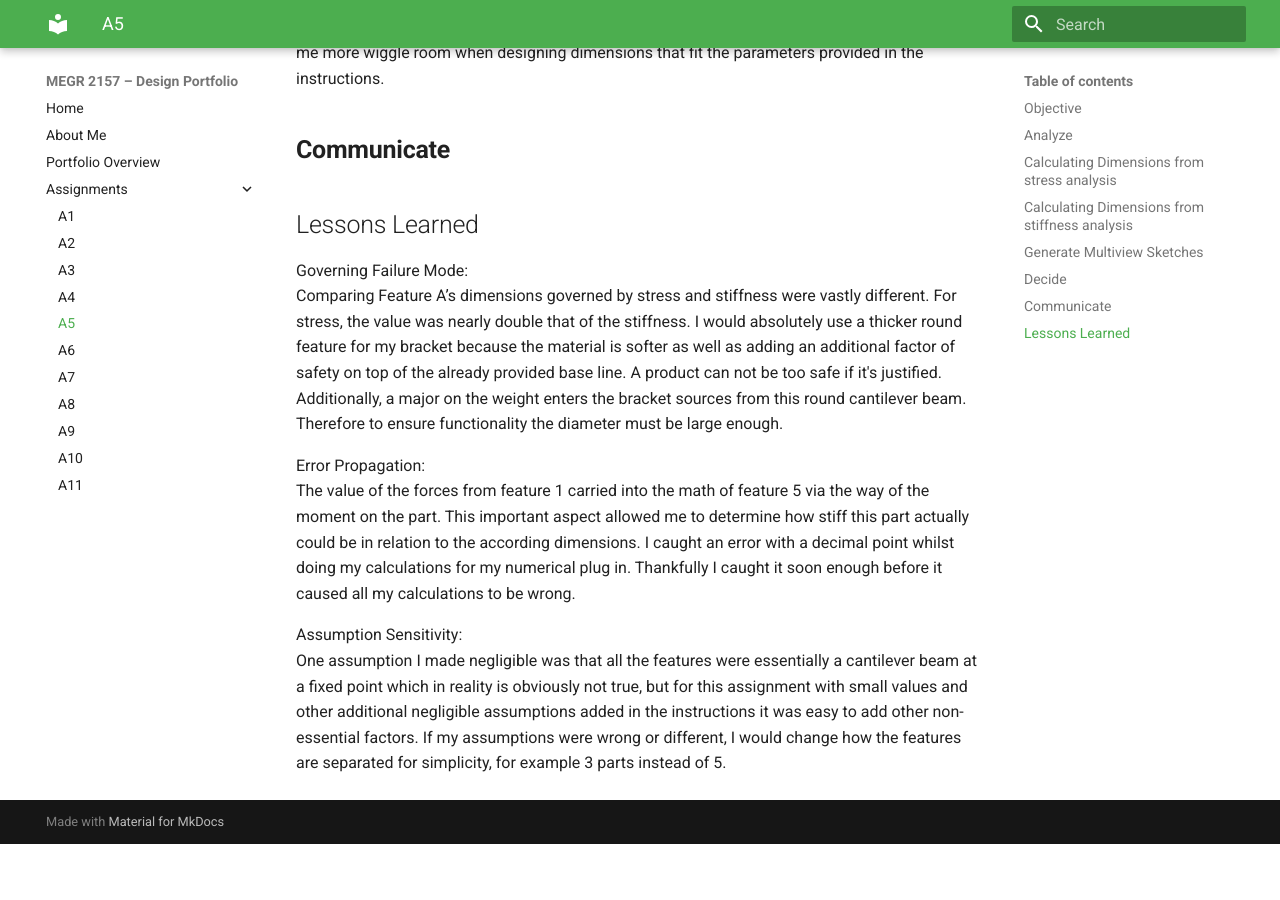
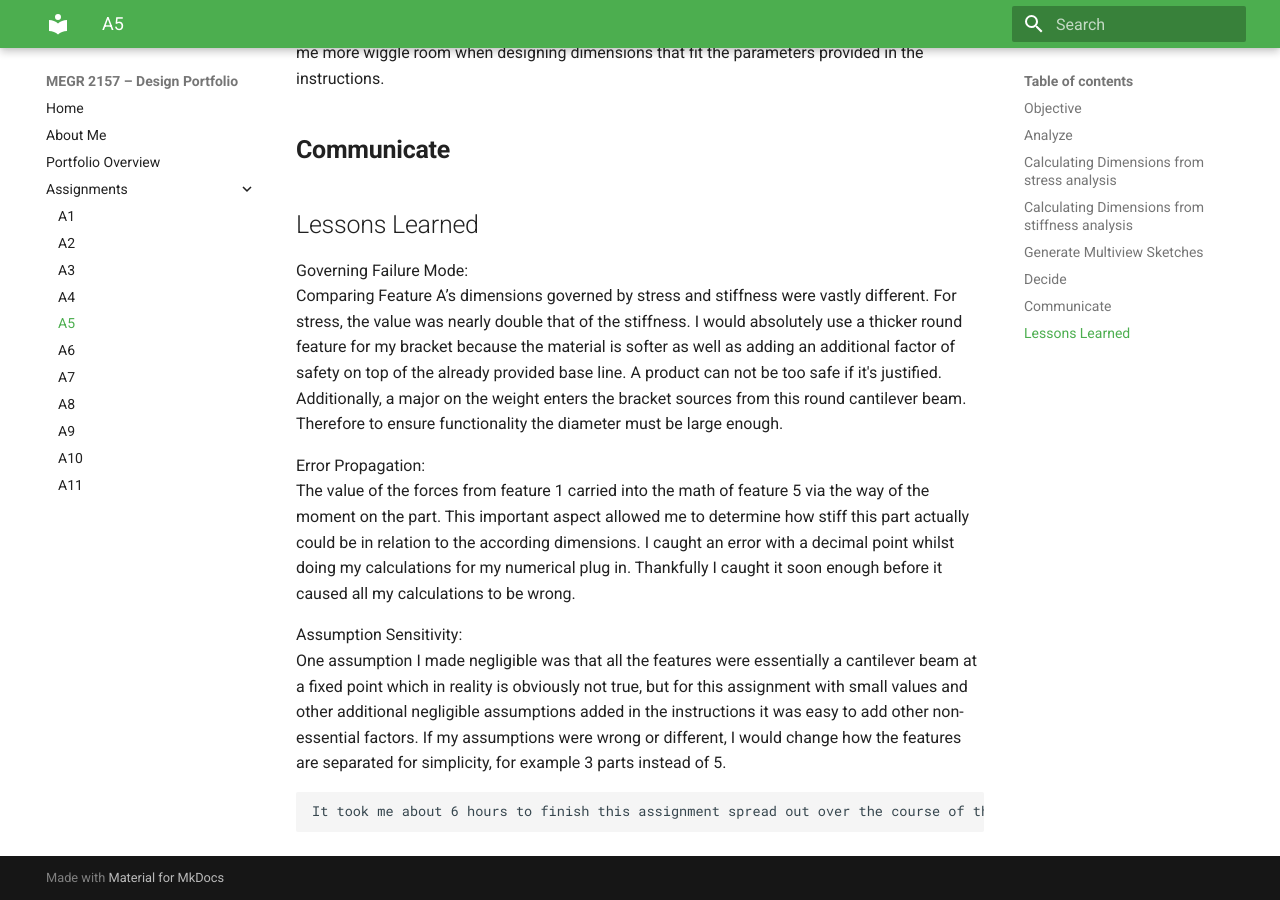
Before and after one commit to jhatch24/megr2156-portfolio, an MkDocs documentation site: the page built from docs/assignments/A05/index.md, in a window 1280 px wide and 900 px high, scrolled down 4996 px. Built offline with MkDocs 1.6.1 and Material for MkDocs 9.7.7, drawn with Linux system fonts in a browser that asks for light colours; before the commit the page ends 5840 px from its top, so only the background shows below that.

Commit message:
Document time spent on assignment in index.md
Added time spent on assignment to the assumptions section.

```diff
--- a/docs/assignments/A05/index.md
+++ b/docs/assignments/A05/index.md
@@ -31,3 +31,5 @@ I caught an error with a decimal point whilst doing my calculations for my numer
 
 Assumption Sensitivity:
 	One assumption I made negligible was that all the features were essentially a cantilever beam at a fixed point which in reality is obviously not true, but for this assignment with small values and other additional negligible assumptions added in the instructions it was easy to add other non-essential factors. If my assumptions were wrong or different, I would change how the features are separated for simplicity, for example 3 parts instead of 5.
+
+	It took me about 6 hours to finish this assignment spread out over the course of the week.
```
